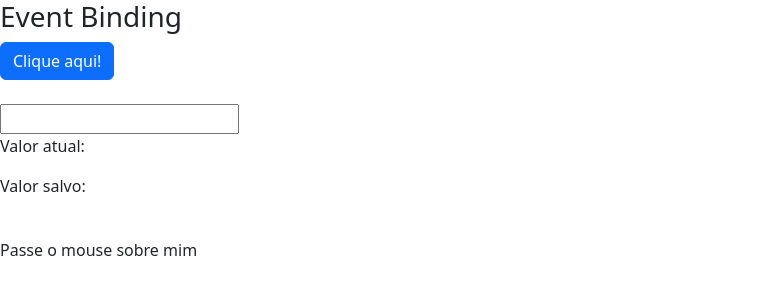
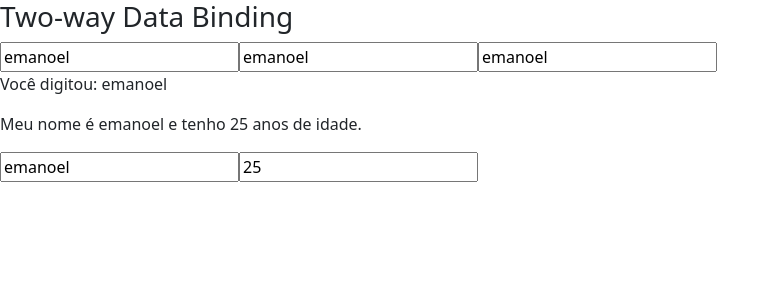
Before and after one commit to emanoelcampos/angular-data-binding, an Angular app: page / in a window 1280 px wide. Shown: the top 300 px of the page, without its empty margins (0-780 px from the left). Built offline with nearby package versions, Linux system fonts and the light colour scheme.

Commit message:
two-way data binding

```diff
--- a/src/app/app.module.ts
+++ b/src/app/app.module.ts
@@ -1,5 +1,6 @@
 import { NgModule } from '@angular/core';
 import { BrowserModule } from '@angular/platform-browser';
+import { FormsModule } from '@angular/forms';
 
 import { AppRoutingModule } from './app-routing.module';
 import { AppComponent } from './app.component';
@@ -14,7 +15,8 @@
   imports: [
     BrowserModule,
     AppRoutingModule,
-    NgbModule
+    NgbModule,
+    FormsModule
   ],
   providers: [],
   bootstrap: [AppComponent]
--- a/src/app/data-binding/data-binding.component.html
+++ b/src/app/data-binding/data-binding.component.html
@@ -58,7 +58,7 @@
       </div>
     </article>
 
-</section>-->
+</section>
 
 <section class="event-binding">
 
@@ -91,4 +91,32 @@
     </div>
   </article>
 
+</section>-->
+
+<section class="two-way-binding">
+  <article>
+    <h3>Two-way Data Binding</h3>
+    <div>
+      <input type="text" #input
+      [value]="nome"
+      (input)="nome= $any(input).value"
+      >
+
+      <input type="text"
+      [ngModel]="nome"
+      (ngModelChange)="nome= $any($event)"
+      >
+
+      <input type="text" [(ngModel)]="nome">
+
+      <p>Você digitou: {{ nome }}</p>
+
+      <div>
+        <p>Meu nome é {{ pessoa.nome }} e tenho {{ pessoa.idade }} anos de idade.</p>
+        <input type="text" [(ngModel)]="pessoa.nome">
+        <input type="text" [(ngModel)]="pessoa.idade">
+      </div>
+
+    </div>
+  </article>
 </section>
--- a/src/app/data-binding/data-binding.component.ts
+++ b/src/app/data-binding/data-binding.component.ts
@@ -15,6 +15,13 @@
   valorSalvo: string = '';
 
   isMouseOver: boolean = false;
+
+  nome: string = 'emanoel';
+
+  pessoa: any = {
+    nome: 'emanoel',
+    idade: 25
+  }
 
   getValor() {
     return 1;
--- /dev/null
+++ b/src/app/meu-form/meu-form.component.html
@@ -0,0 +1 @@
+<p>meu-form works!</p>
```
Also changed, not shown: src/app/meu-form/meu-form.component.ts (added, +15 -0 lines), src/app/meu-form/meu-form.module.ts (added, +15 -0 lines), src/app/meu-form/meu-form.component.css (added), 1 other file (tests, documents, lock files or other folders).
